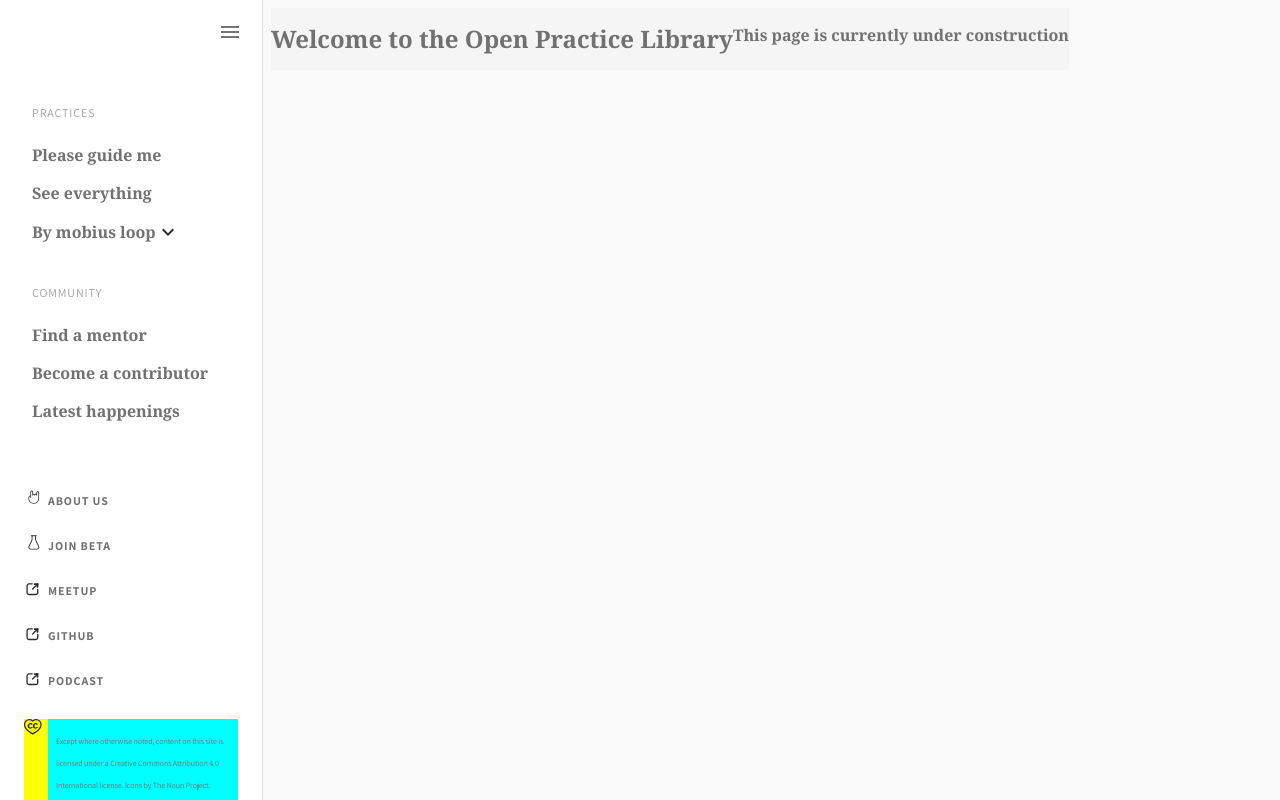
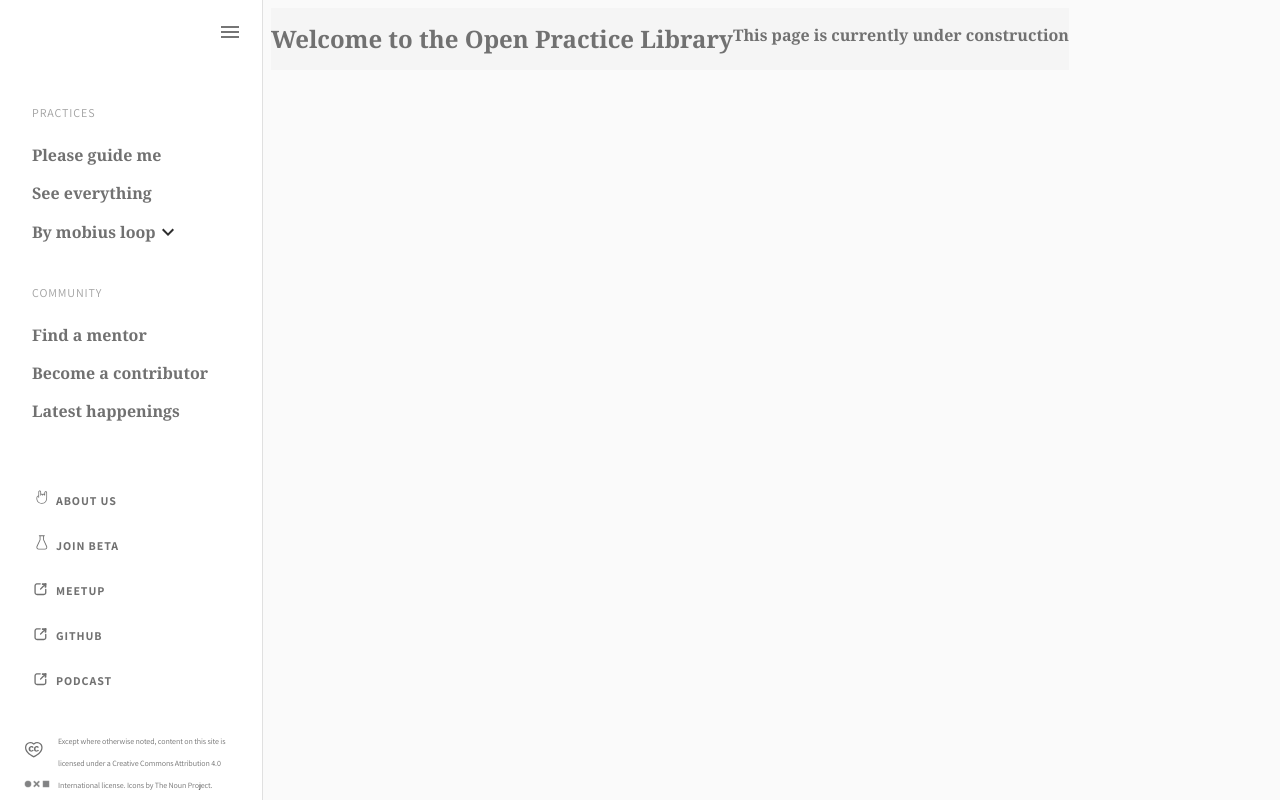
Before and after one commit to openpracticelibrary/opl-fe, a React (Create React App) app: page /practice in a window 1280 px wide. Both pictures are taken after a click on the button 36 px from the left and 32 px from the top of the page. Built offline with nearby package versions, Linux system fonts and the light colour scheme.

Commit message:
refactor drawer component

```diff
--- a/src/assets/icons/CCHeartIcon.js
+++ b/src/assets/icons/CCHeartIcon.js
@@ -2,7 +2,7 @@
 import SvgIcon from '@material-ui/core/SvgIcon';
 
 
-function CCHeartIcon(props) {
+function CCHeartIcon() {
     return (
       <SvgIcon>
         <path d="M8.807 2.858c1.117-1.21 2.422-1.76 3.934-1.547 1.56.22 2.888 1.335 3.36 2.838.363 1.157.212 2.452-.274 3.634-.757 1.837-2.993 4.448-7.042 6.274C4.736 12.23 2.5 9.62 1.743 7.783 1.257 6.6 1.106 5.306 1.47 4.149c.473-1.503 1.8-2.618 3.36-2.838 1.512-.213 2.817.337 3.935 1.548l.021.023.022-.024zm-.022-1.716C6.345-.774 2.52-.274.76 2.605c-.585.956-.804 2.068-.752 3.171.09 1.914.915 3.588 2.129 5.031 1.634 1.945 3.997 3.472 6.596 4.612l.052.023.052-.023c2.587-1.14 4.962-2.668 6.596-4.612 1.214-1.443 2.04-3.117 2.13-5.03.051-1.104-.168-2.216-.752-3.172-1.76-2.879-5.585-3.379-8.026-1.463z"/>
--- a/src/assets/icons/index.js
+++ b/src/assets/icons/index.js
@@ -2,3 +2,7 @@
 export { default as FilledHeartIcon } from './FilledHeartIcon';
 export { default as UserIcon } from './UserIcon';
 export { default as CameraIcon } from './CameraIcon';
+export { default as RockIcon } from './RockIcon';
+export { default as CCHeartIcon } from './CCHeartIcon';
+export { default as BetaIcon } from './BetaIcon';
+export { default as NewTabIcon } from './NewTabIcon';
--- a/src/components/practicePage/PageIntro/CollectionItem.js
+++ b/src/components/practicePage/PageIntro/CollectionItem.js
@@ -1,5 +1,4 @@
 import React from "react";
-import Box from "@material-ui/core/Box";
 import Typography from "@material-ui/core/Typography";
 import {makeStyles} from "@material-ui/core/styles/index";
 import Grid from "@material-ui/core/Grid";
--- a/src/components/practicePage/PageMenu/index.js
+++ b/src/components/practicePage/PageMenu/index.js
@@ -23,8 +23,8 @@
   const {sections} = props;
 
   return (
-        <React.Fragment>
-            <Divider />
+      <>
+        <Divider/>
         <Toolbar component="nav" variant="dense" className={classes.toolbarSecondary}>
           {sections.map((section, i) => (
               <Link
@@ -37,8 +37,8 @@
               </Link>
           ))}
         </Toolbar>
-            <Divider />
-        </React.Fragment>
+        <Divider/>
+      </>
   );
 }
 
--- /dev/null
+++ b/src/components/shared/Drawer/Disclaimer.js
@@ -0,0 +1,41 @@
+import React from 'react';
+import Typography from '@material-ui/core/Typography';
+import {CCHeartIcon} from '../../../assets/icons/index';
+import disclaimerIcon from '../../../assets/icons/noun-project@3x.png';
+import Grid from "@material-ui/core/Grid";
+
+export default function Disclaimer() {
+  return (
+      <>
+        <Grid
+            container
+            direction="row"
+            justify="flex-start"
+            alignItems="flex-end"
+            spacing={1}
+        >
+          <Grid item>
+            <Grid
+                container
+                direction="column"
+                justify="flex-start"
+                alignItems="center"
+            >
+              <Grid item>
+                <CCHeartIcon/>
+              </Grid>
+              <Grid item>
+                <img src={disclaimerIcon} height='8px' width='26px'/>
+              </Grid>
+            </Grid>
+          </Grid>
+
+          <Grid item xs={10}>
+            <Typography variant="caption">
+              {"Except where otherwise noted, content on this site is licensed under a Creative Commons Attribution 4.0 International license. Icons by The Noun Project."}
+            </Typography>
+          </Grid>
+        </Grid>
+      </>
+  );
+}
--- a/src/components/shared/Drawer/Footer.js
+++ b/src/components/shared/Drawer/Footer.js
@@ -1,71 +1,52 @@
 import React from 'react';
-import Typography from '@material-ui/core/Typography';
-import Link from '@material-ui/core/Link';
 import {makeStyles} from '@material-ui/core/styles';
-import Box from '@material-ui/core/Box';
-import RockIcon from '../../../assets/icons/RockIcon.js'
-import CCHeartIcon from '../../../assets/icons/CCHeartIcon.js'
-import AngleIcon from '../../../assets/icons/CCHeartIcon.js'
-import BetaIcon from '../../../assets/icons/BetaIcon.js'
-import NewTabIcon from '../../../assets/icons/NewTabIcon.js'
+import FooterList from './FooterList';
+import Grid from "@material-ui/core/Grid";
+import Disclaimer from './Disclaimer';
+import {BetaIcon, NewTabIcon, RockIcon} from '../../../assets/icons/index';
 
 const useStyles = makeStyles((theme) => ({
   footer: {
-    padding: theme.spacing(3, 2),
+    padding: theme.spacing(3),
     marginTop: 'auto',
-
+    color:theme.palette.common.brownish_grey,
+  },
+  space: {
+    marginTop: theme.spacing(3),
   },
 }));
 
-
-function FooterList(props) {
-  const preventDefault = (event) => event.preventDefault();
-  return (
-      <React.Fragment>
-        <Box display="flex" p={1}>
-          {props.children}
-          <Link href={props.link} onClick={preventDefault} color="inherit">
-            <Typography variant="button"> {props.text} </Typography>
-          </Link>
-        </Box>
-      </React.Fragment>
-  );
-}
+const sections = [
+  {title: "ABOUT US", url: "#whatis", icon: <RockIcon/>},
+  {title: "JOIN BETA", url: "#", icon: <BetaIcon/>},
+  {title: "MEETUP", url: "#", icon: <NewTabIcon/>},
+  {title: "GITHUB", url: "#howto", icon: <NewTabIcon/>},
+  {title: "PODCAST", url: "#", icon: <NewTabIcon/>}
+];
 
 export default function Footer() {
   const classes = useStyles();
 
   return (
       <footer className={classes.footer}>
-        <Box>
-          <Box pb={1}>
-            <FooterList link="#" text="ABOUT US">
-              <RockIcon/>
-            </FooterList>
-            <FooterList link="#" text="JOIN BETA">
-              <BetaIcon/>
-            </FooterList>
-            <FooterList link="#" text="MEETUP">
-              <NewTabIcon/>
-            </FooterList>
-            <FooterList link="#" text="GITHUB">
-              <NewTabIcon/>
-            </FooterList>
-            <FooterList link="#" text="PODCAST">
-              <NewTabIcon/>
-            </FooterList>
-          </Box>
-          <Box component="span" p={1} flexDirection="row" display="flex">
-            <Box bgcolor="yellow">
-              <CCHeartIcon/>
-              <img src={AngleIcon}/>
-            </Box>
-            <Box p={1} bgcolor="cyan">
-              <Typography
-                  variant="caption"> {"Except where otherwise noted, content on this site is licensed under a Creative Commons Attribution 4.0 International license. Icons by The Noun Project."} </Typography>
-            </Box>
-          </Box>
-        </Box>
+        <Grid
+            container
+            direction="column"
+            justify="flex-end"
+            alignItems="flex-start"
+        >
+          {sections.map((section) => (
+              <Grid item>
+                <FooterList link={section.url} text={section.title}>
+                  {section.icon}
+                </FooterList>
+              </Grid>
+          ))}
+
+          <Grid item className={classes.space}>
+            <Disclaimer/>
+          </Grid>
+        </Grid>
       </footer>
   );
 }
--- /dev/null
+++ b/src/components/shared/Drawer/FooterList.js
@@ -0,0 +1,18 @@
+import React from 'react';
+import Typography from '@material-ui/core/Typography';
+import Link from '@material-ui/core/Link';
+import Box from '@material-ui/core/Box';
+
+export default function FooterList(props) {
+  const preventDefault = (event) => event.preventDefault();
+  return (
+      <>
+        <Box display="flex" p={1}>
+          {props.children}
+          <Link href={props.link} onClick={preventDefault}>
+            <Typography variant="button"> {props.text} </Typography>
+          </Link>
+        </Box>
+      </>
+  );
+}
```
Also changed, not shown: src/assets/icons/noun-project.png (deleted). Lines whose indentation alone changed are shown as unchanged.
